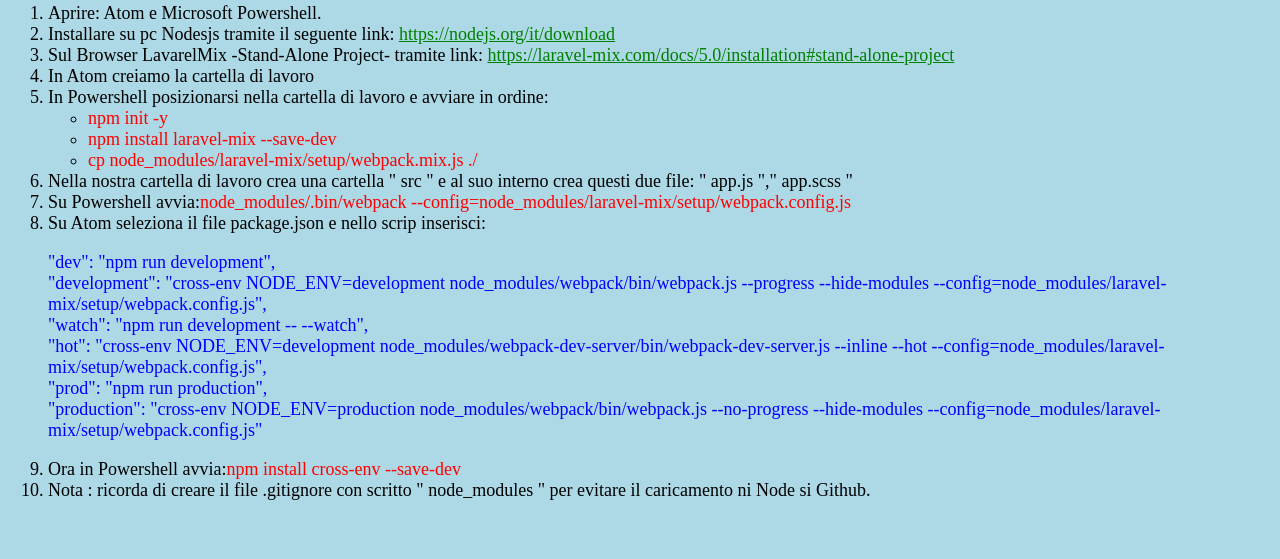
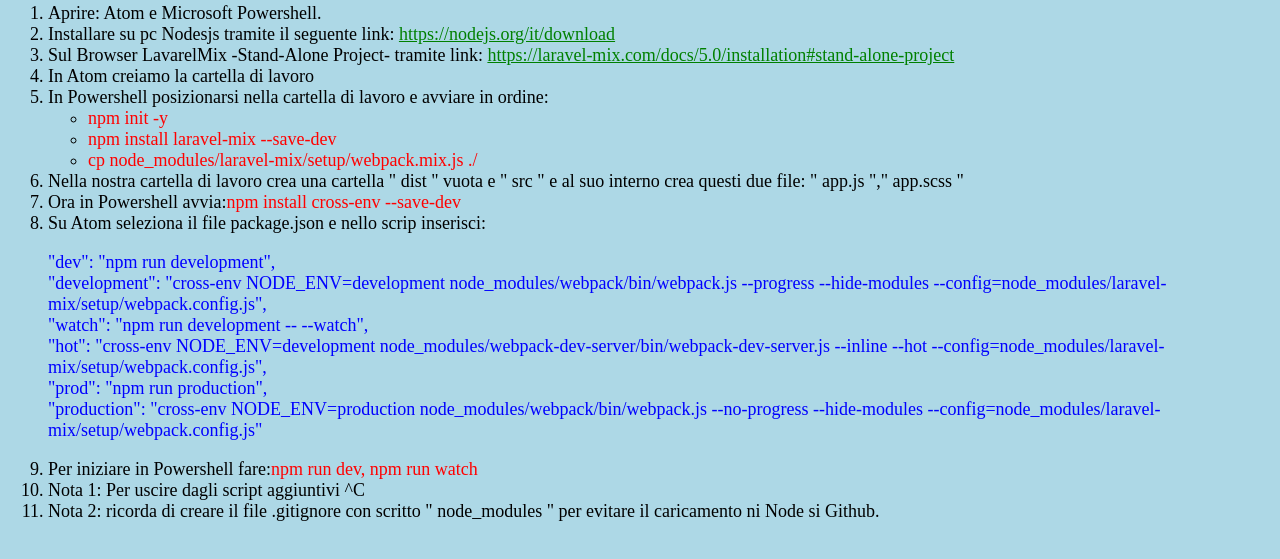
Before and after one commit to musumeci-gabriele/html-sass-first, a plain HTML site: page index.html in a window 1280 px wide. Shown: the part 129-688 px from the top of the page. Drawn offline with Linux system fonts and the light colour scheme.

Commit message:
istruzioni

```diff
--- a/index.html
+++ b/index.html
@@ -2,7 +2,7 @@
 <html lang="en" dir="ltr">
   <head>
     <meta charset="utf-8">
-    <title>SASS</title>
+    <title>Node - LavarelMix</title>
     <link rel="stylesheet" href="dist/app.css">
   </head>
 
@@ -20,8 +20,8 @@
           <li><label>cp node_modules/laravel-mix/setup/webpack.mix.js ./</label></li>
         </ul>
       </li>
-      <li>Nella nostra cartella di lavoro crea una cartella " src " e al suo interno crea questi due file: " app.js "," app.scss "</li>
-      <li>Su Powershell avvia:<label>node_modules/.bin/webpack --config=node_modules/laravel-mix/setup/webpack.config.js</label></li>
+      <li>Nella nostra cartella di lavoro crea una cartella " dist " vuota e " src " e al suo interno crea questi due file: " app.js "," app.scss "</li>
+      <li>Ora in Powershell avvia:<label>npm install cross-env --save-dev</label></li>
       <li>Su Atom seleziona il file package.json e nello scrip inserisci:
         <p>
           "dev": "npm run development",<br>
@@ -32,8 +32,9 @@
           "production": "cross-env NODE_ENV=production node_modules/webpack/bin/webpack.js --no-progress --hide-modules --config=node_modules/laravel-mix/setup/webpack.config.js"<br>
         </p>
       </li>
-      <li>Ora in Powershell avvia:<label>npm install cross-env --save-dev</label></li>
-      <li>Nota : ricorda di creare il file .gitignore con scritto " node_modules " per evitare il caricamento ni Node si Github.</li>
+      <li>Per iniziare in Powershell fare:<label>npm run dev, npm run watch</label></li>
+      <li>Nota 1: Per uscire dagli script aggiuntivi ^C</li>
+      <li>Nota 2: ricorda di creare il file .gitignore con scritto " node_modules " per evitare il caricamento ni Node si Github.</li>
     </ol>
 
   </body>
```
